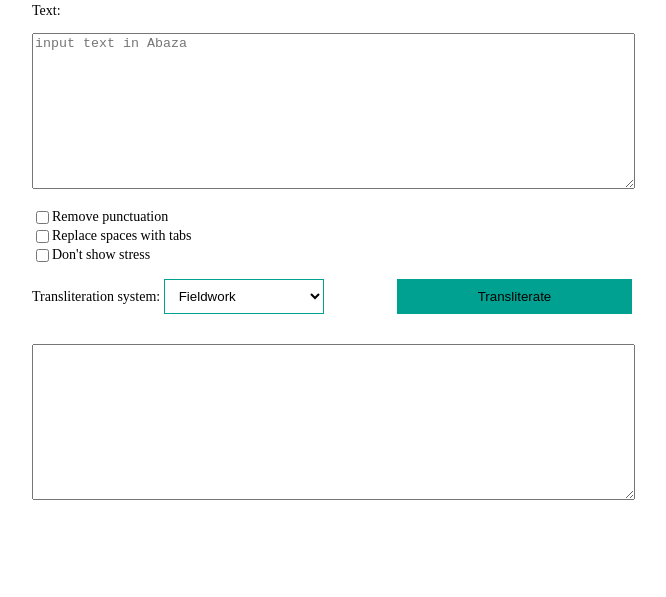
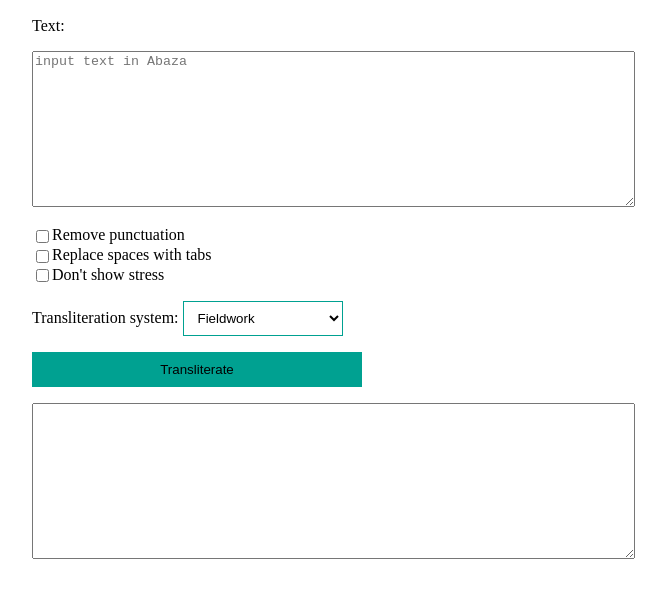
Before and after one commit to ansorox/translit-app, a plain HTML site: page index.html in a window 1280 px wide. Shown: the part 95-692 px from the top of the page, without its empty margins (308-974 px from the left). Drawn offline with Linux system fonts and the light colour scheme.

Commit message:
changes in styles

```diff
--- a/index.html
+++ b/index.html
@@ -19,12 +19,10 @@
         <option value="fieldwork">Fieldwork</option>
         <option value="ipa">IPA</option>
       </select>
+    </form>
+	<button type="button" class="button" id="transliterate">Transliterate</button>  </p>
 
-
-    <button type="button" class="button" id="transliterate">Transliterate</button>  </p>
-    </form>
     </div>
-	<br>
     <!--transliterator end-->
     <div id="output">
 	   <textarea rows="10" cols="80" id="tip" name="output" spellcheck="false"></textarea>
--- a/styles.css
+++ b/styles.css
@@ -1,7 +1,6 @@
 body {
   width: 600px;
   margin: 0 auto;
-  font-size: 14px;
 }
 
 textarea {
@@ -26,11 +25,10 @@ select {
 
 .button {
   padding: 10px 15px;
-  width: 235px;
+  width: 330px;
   background-color: #00a191;
   border: none;
   text-align: center;
-  float:right;
   margin-right: 0px;
 }
 
```
